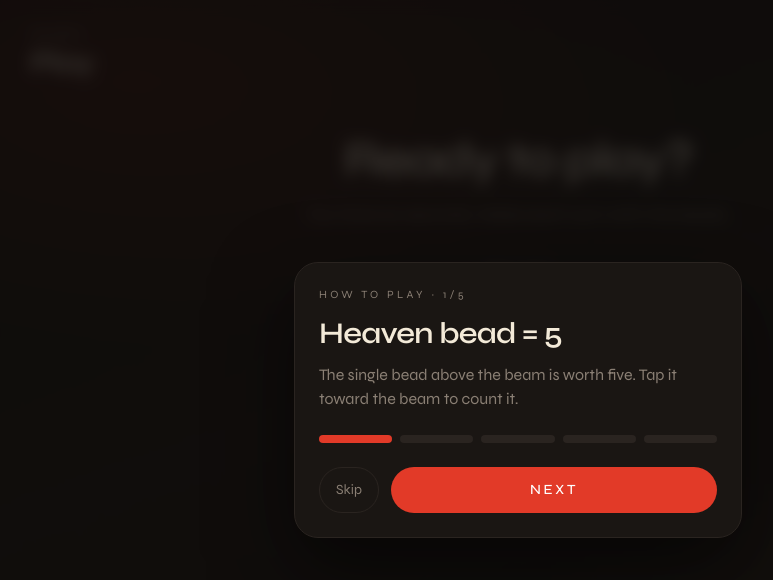
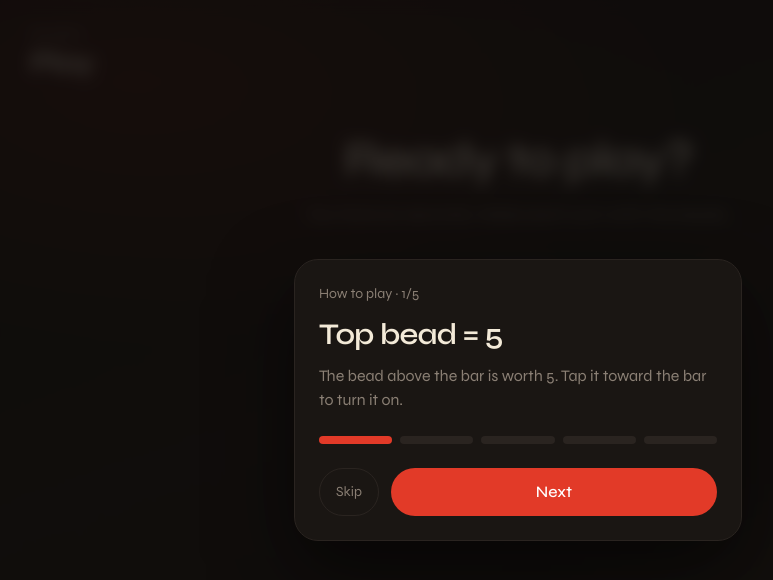
Before and after one commit to selengr/-abacus, a Next.js app: page /play in a window 1280 px wide. Shown: the top 580 px of the page, without its empty margins (122-895 px from the left). Built offline with nearby package versions, Linux system fonts and the light colour scheme.

Commit message:
Rewrite howto steps in simpler language.

```diff
--- a/components/HowToPlay.tsx
+++ b/components/HowToPlay.tsx
@@ -82,28 +82,28 @@ type Step =
 const STEPS: Step[] = [
   {
     kind: "text",
-    title: "Heaven bead = 5",
-    body: "The single bead above the beam is worth five. Tap it toward the beam to count it.",
+    title: "Top bead = 5",
+    body: "The bead above the bar is worth 5. Tap it toward the bar to turn it on.",
   },
   {
     kind: "text",
-    title: "Earth beads = 1",
-    body: "The four beads below the beam are worth one each. Slide them up to the beam to add.",
+    title: "Bottom beads = 1",
+    body: "Each bead under the bar is worth 1. Slide them up to add.",
   },
   {
     kind: "try",
-    title: "Make it read 7",
-    body: "Heaven (5) plus two earth beads (2). Match 7 on the ones rod to unlock Next.",
+    title: "Try: make 7",
+    body: "Turn on the top bead (5) and two bottom beads (2). When it shows 7, tap Next.",
   },
   {
     kind: "text",
-    title: "Keyboard shortcuts",
-    body: "Arrow keys pick a rod. Keys 0-4 set earth beads. H or 5 toggles the heaven bead.",
+    title: "Keyboard (optional)",
+    body: "Arrow keys pick a rod. Numbers 0–4 set bottom beads. H or 5 flips the top bead.",
   },
   {
     kind: "done",
-    title: "You’re ready",
-    body: "Pick a mode and trust your hands. You can reopen this guide anytime.",
+    title: "You’re ready!",
+    body: "Pick a mode and start. You can open this guide again anytime.",
   },
 ];
 
@@ -137,7 +137,7 @@ export function HowToPlay() {
       aria-labelledby="howto-title"
     >
       <div className="animate-rise max-h-[92dvh] w-full max-w-md overflow-y-auto rounded-3xl border border-smoke bg-ink-soft p-6 shadow-[0_30px_80px_rgba(0,0,0,0.55)]">
-        <p className="text-[11px] uppercase tracking-[0.3em] text-ash">
+        <p className="text-sm text-ash">
           How to play · {index + 1}/{STEPS.length}
         </p>
         <h2
@@ -241,9 +241,9 @@ export function HowToPlay() {
               setStep(index + 1);
               playSound("tick");
             }}
-            className="flex-1 rounded-full bg-lacquer px-4 py-3 text-sm font-medium uppercase tracking-[0.18em] text-white transition hover:bg-lacquer-deep disabled:cursor-not-allowed disabled:opacity-40"
+            className="flex-1 rounded-full bg-lacquer px-4 py-3 text-base font-medium text-white transition hover:bg-lacquer-deep disabled:cursor-not-allowed disabled:opacity-40"
           >
-            {last ? "Got it" : tryStep && !matched ? "Match 7 first" : "Next"}
+            {last ? "Got it" : tryStep && !matched ? "Make 7 first" : "Next"}
           </button>
         </div>
       </div>
```
